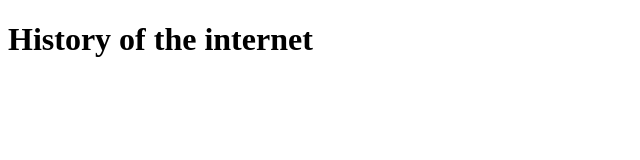
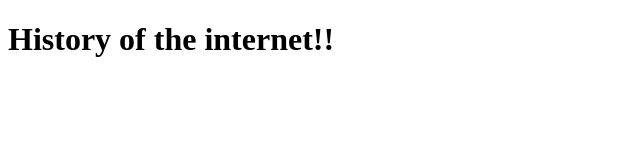
Before and after one commit to AhmedA202020/TeamProject3, a plain HTML site: page docs/index.html in a window 1280 px wide. Shown: the full height of the page, 0-640 px from the left. Drawn offline with Linux system fonts and the light colour scheme.

Commit message:
task: getting pages to work once again

```diff
--- a/docs/index.html
+++ b/docs/index.html
@@ -5,6 +5,6 @@
     <title>Title</title>
 </head>
 <body>
-<h1>History of the internet</h1>
+<h1>History of the internet!!</h1>
 </body>
 </html>
```
